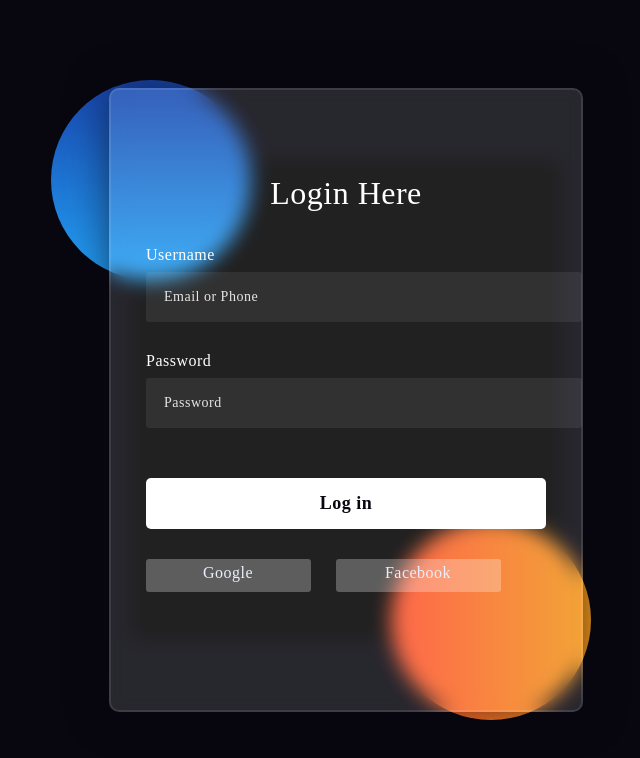
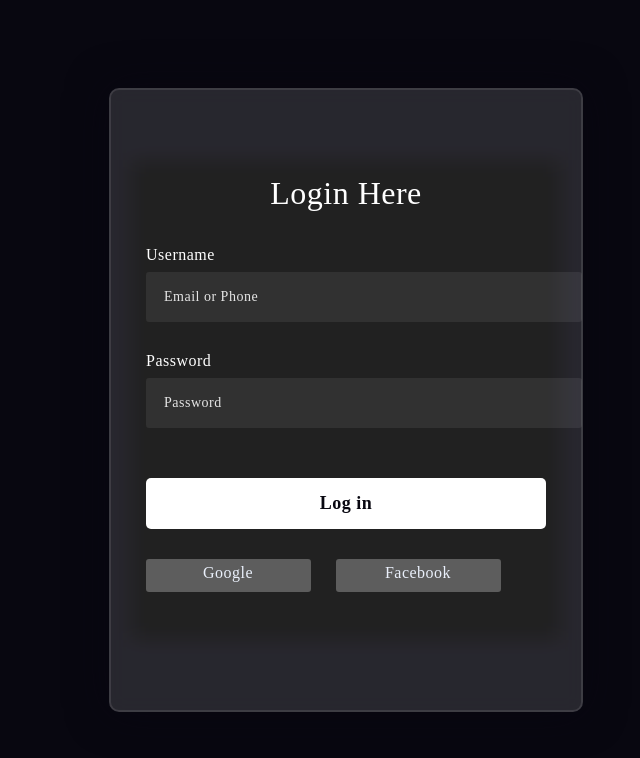
Before and after one commit to thedarto/login-css, a plain HTML site: page index.html in a window 1280 px wide. Shown: the whole page, without its empty margins (294-934 px from the left). Drawn offline with Linux system fonts and the light colour scheme.

Commit message:
no_circles

```diff
--- a/style.css
+++ b/style.css
@@ -15,25 +15,6 @@ body {
     top: 50%;
 
 
-}
-
-.background .shape {
-    height: 200px;
-    width: 200px;
-    position: absolute;
-    border-radius: 50%;
-}
-
-.shape:first-child {
-    background: linear-gradient(#1845ad, #23a2f6);
-    left: -80px;
-    top: -80px;
-}
-
-.shape:last-child{
-    background: linear-gradient(to right, #ff512f, #f09819);
-    right: -30px;
-    bottom: -80px;
 }
 
 form{
```
